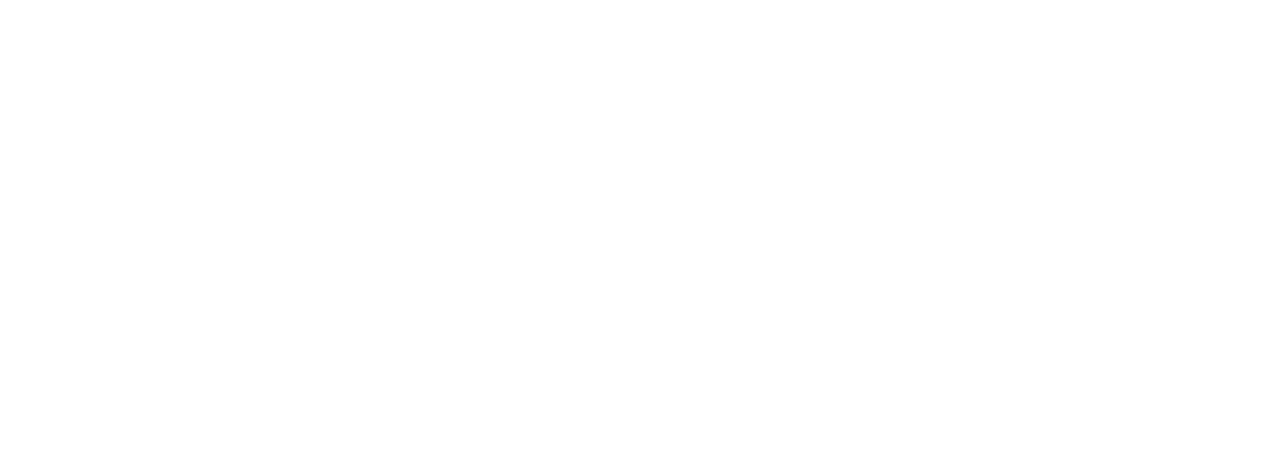
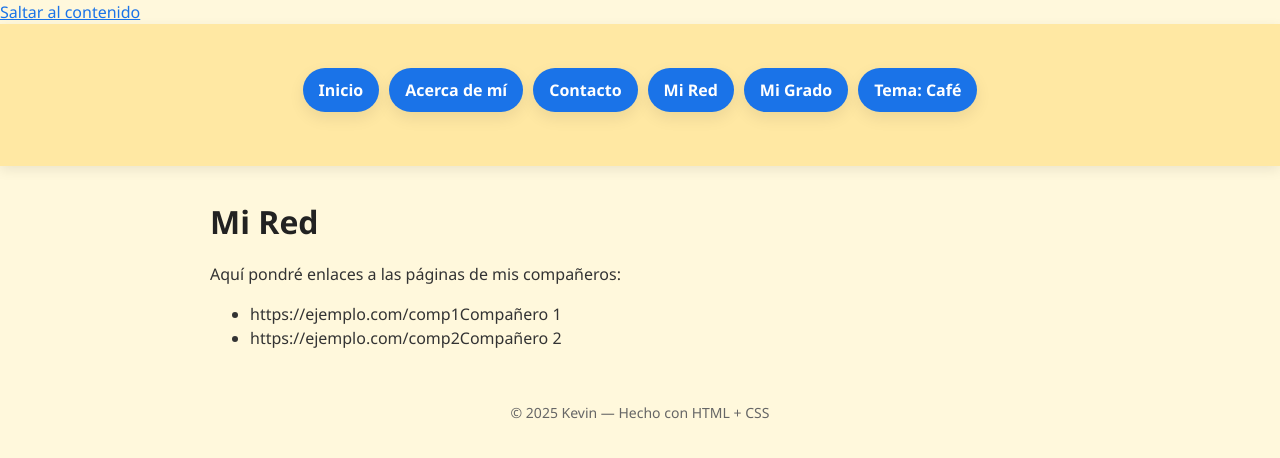
Before and after one commit to Ele-Kevin/Tema-Cafe, a plain HTML site: page docs/public/net.html in a window 1280 px wide. Drawn offline with Linux system fonts and the light colour scheme.

Commit message:
Actualizacion 3.0

```diff
--- a/docs/public/net.html
+++ b/docs/public/net.html
@@ -0,0 +1,41 @@
+
+<!DOCTYPE html>
+<html lang="es">
+<head>
+  <meta charset="UTF-8">
+  <title>Mi Red | Sitio personal</title>
+  <meta name="viewport" content="width=device-width, initial-scale=1">
+  <meta name="description" content="Enlaces a las páginas de mis compañeros.">
+  <link rel="stylesheet" href="../css/style.css">
+</head>
+<body>
+  <!-- Enlace de salto para accesibilidad -->
+  <a href="#contenido" class="skip-link">Saltar al contenido</a>
+  <header class="header">
+    <div class="container">
+      <nav class="btn-group" aria-label="Navegación principal">
+        <a class="btn" href="../index.html">Inicio</a>
+        <a class="btn" href="about.html">Acerca de mí</a>
+        <a class="btn" href="contact.html">Contacto</a>
+        <a class="btn" href="net.html">Mi Red</a>
+        <a class="btn" href="degree.html">Mi Grado</a>
+        <a class="btn" href="topic.html">Tema: Café</a>
+      </nav>
+    </div>
+  </header>
+
+  <main id="contenido" class="container">
+    <h1>Mi Red</h1>
+    <p>Aquí pondré enlaces a las páginas de mis compañeros:</p>
+    <ul aria-label="Lista de enlaces a compañeros">
+      <li>https://ejemplo.com/comp1Compañero 1</a></li>
+      <li>https://ejemplo.com/comp2Compañero 2</a></li>
+    </ul>
+  </main>
+
+  <footer class="footer">
+    © 2025 Kevin — Hecho con HTML + CSS
+  </footer>
+
+</body>
+</html>
```
Also changed, not shown: docs/public/about.html (+3 -3 lines).
